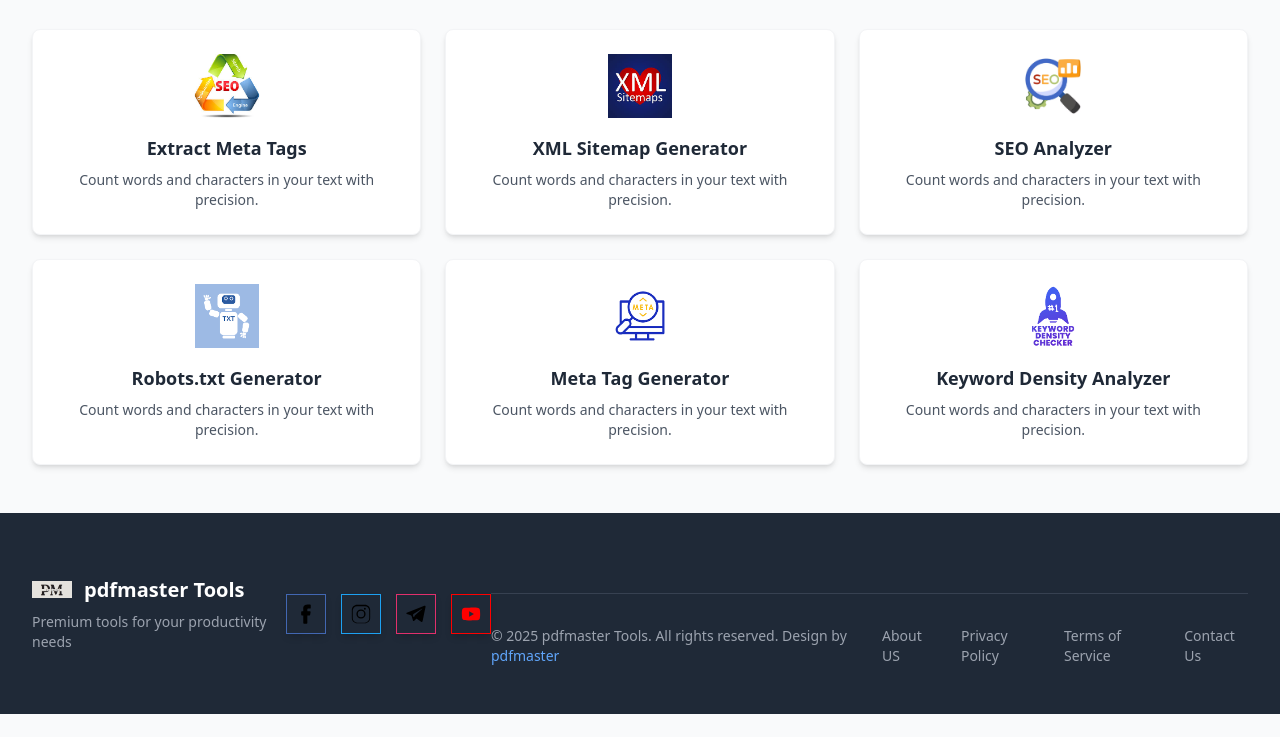
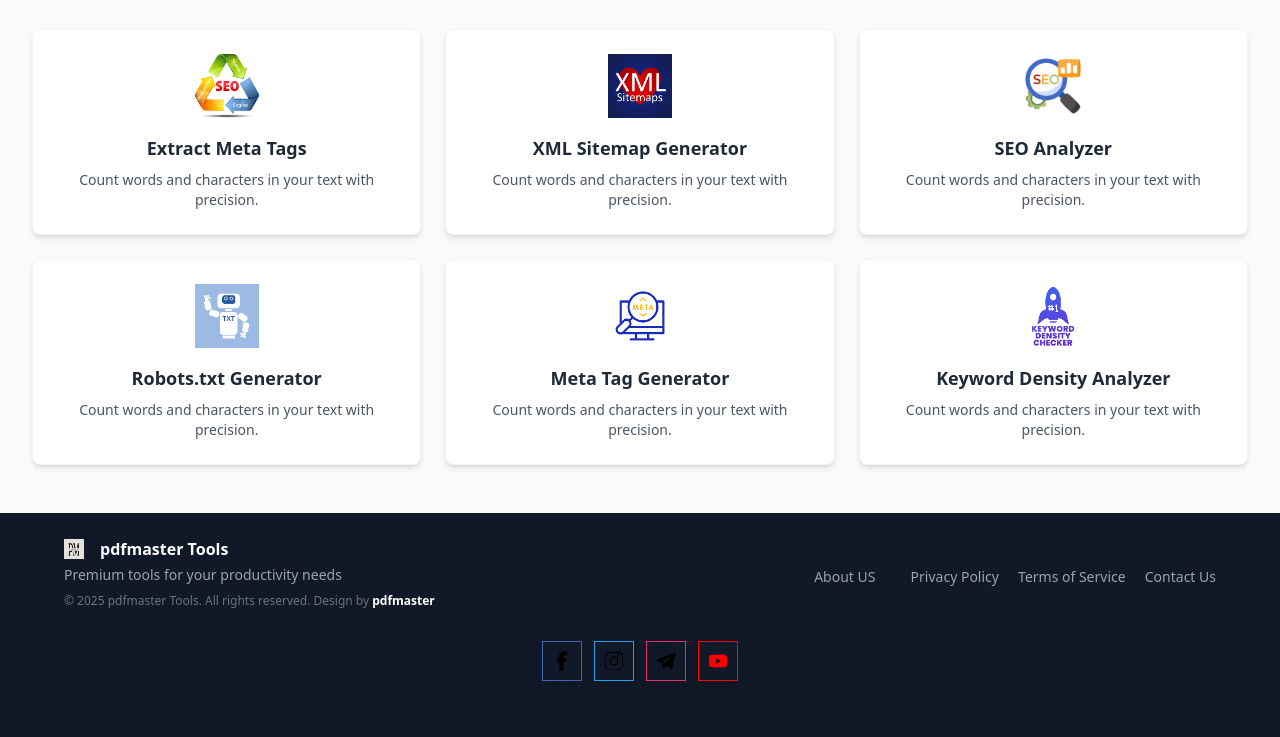
Before and after one commit to pdfmastertool/pdfmaster.fun, a website: page index.html in a window 1280 px wide. Shown: the part 4835-5572 px from the top of the page. Before the commit the page ends 5549 px from the top, so only its background shows below. Drawn offline with nearby package versions, Linux system fonts and the light colour scheme.

Commit message:
Update index.html

```diff
--- a/index.html
+++ b/index.html
@@ -883,20 +883,29 @@
   </main>
 
   <!-- Footer -->
-  <footer class="bg-gray-800 text-white py-12">
-    <div class="container mx-auto px-4 sm:px-6 lg:px-8">
-      <div class="flex flex-col md:flex-row justify-between items-center">
-        <div class="mb-6 md:mb-0">
-          <a class="flex items-center">
-            <img src="./images/logo.png" alt="logo" class='w-[40px] mr-3' />
-            <span class="text-xl font-bold">pdfmaster Tools</span>
-          </a>
-          <p class="text-gray-400 mt-2 text-sm">
-            Premium tools for your productivity needs
-          </p>
+  <footer class="bg-gray-900 text-white px-6 py-6">
+  <div class="max-w-6xl mx-auto flex flex-col md:flex-row justify-between items-start md:items-center">
+
+        <!-- Left Side: Logo, Slogan, and Copyright -->
+      <div>
+      <div class="flex items-center space-x-2">
+            <img src="./images/logo.png" alt="logo" class="w-5 h-5" />
+          <h2 class="text-base font-bold">pdfmaster Tools</h2>
+      </div>
+      <p class="text-sm text-gray-400 mt-1">Premium tools for your productivity needs</p>
+      <p class="text-xs text-gray-500 mt-2">© 2025 pdfmaster Tools. All rights reserved. Design by
+        <span class="text-white font-semibold">pdfmaster</span>
+      </p>
+    </div>
+        <div class="text-xs space-x-4 text-gray-300 mt-2">
+          <a href="aboutus.html" class="text-gray-400 hover:text-white text-sm">About US</a>
+          <a href="privacypolicy.html" class="text-gray-400 hover:text-white text-sm">Privacy Policy</a>
+          <a href="termsofservice.html" class="text-gray-400 hover:text-white text-sm">Terms of Service</a>
+          <a href="contactus.html" class="text-gray-400 hover:text-white text-sm">Contact Us</a>
         </div>
-
+      </div>
        <div class="Social_follow_icons">
+<div class="flex space-x-3 text-lg">
   <!--Facebook-->
   <a href="https://www.facebook.com/indianagency.net">
     <div class="Social-icons">
@@ -983,18 +992,7 @@ color: #e1306c;
 color: #ff0000;
 }</style>
 
-      <div class="border-t border-gray-700 mt-8 pt-8 flex flex-col md:flex-row justify-between items-center">
-        <p class="text-gray-400 text-sm mb-4 md:mb-0">
-          © 2025 pdfmaster Tools. All rights reserved. Design by <a href="https://pdfmaster.in/" target="_blank"
-            class="text-blue-400 hover:text-blue-300">pdfmaster</a>
-        </p>
-        <div class="flex space-x-6">
-          <a href="aboutus.html" class="text-gray-400 hover:text-white text-sm">About US</a>
-          <a href="privacypolicy.html" class="text-gray-400 hover:text-white text-sm">Privacy Policy</a>
-          <a href="termsofservice.html" class="text-gray-400 hover:text-white text-sm">Terms of Service</a>
-          <a href="contactus.html" class="text-gray-400 hover:text-white text-sm">Contact Us</a>
-        </div>
-      </div>
+
     </div>
   </footer>
  <script src="./watsapp.js" id="my-custom-widget"></script>
```
